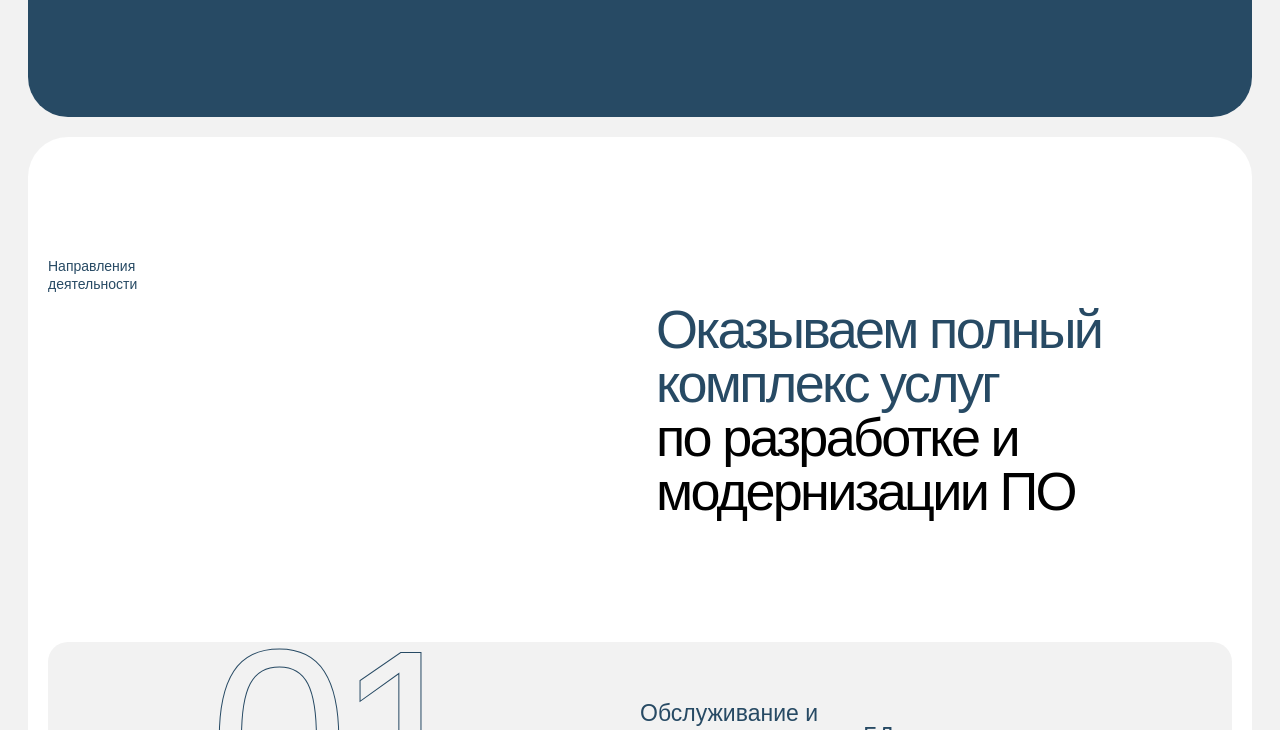
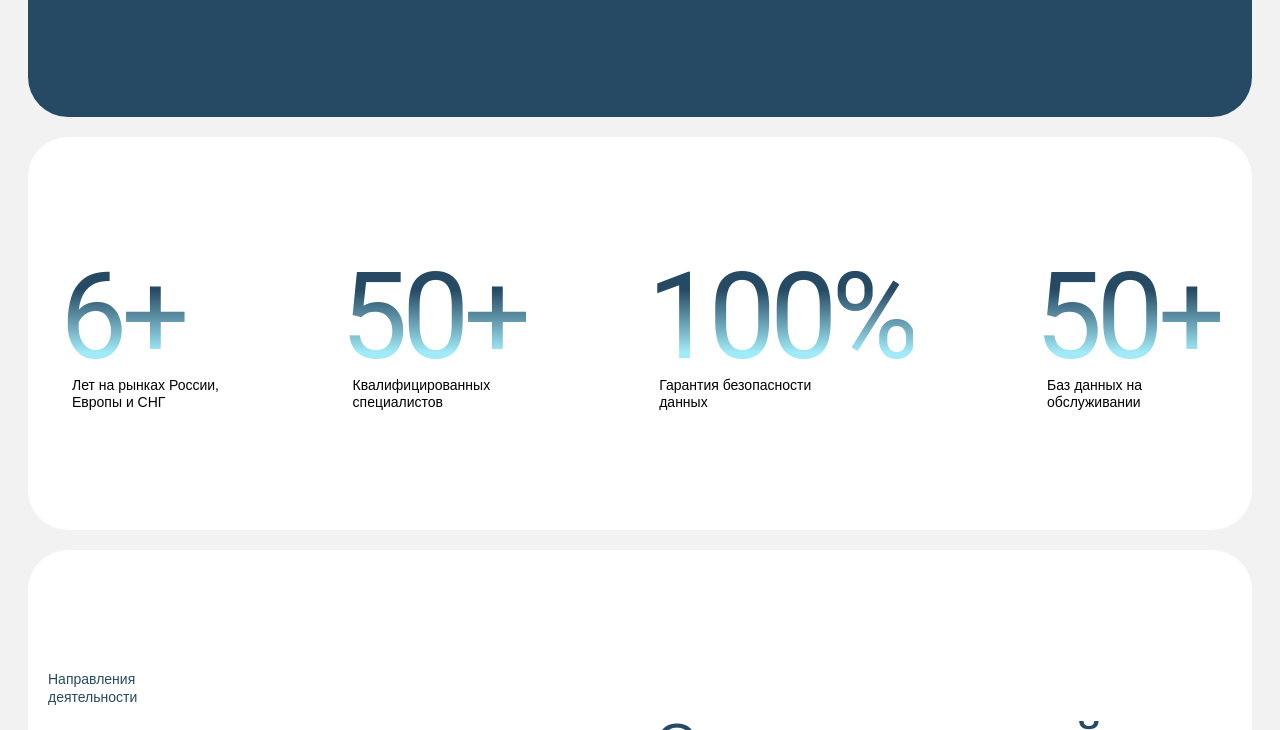
Before and after one commit to Exiragor/mir-dit, a website built with Vite: page index.html in a window 1280 px wide. Shown: the part 671-1401 px from the top of the page. Built offline with nearby package versions, Linux system fonts and the light colour scheme.

Commit message:
feat: add stats block

```diff
--- a/index.html
+++ b/index.html
@@ -42,6 +42,32 @@
             <img class="header__image header__image--desktop" src="/ball.png" alt="Ball" />
         </div>
     </header>
+
+    <section class="stats section section--white">
+  <div class="stats__container container">
+    <div class="stats__grid">
+      <div class="stats__item">
+        <div class="stats__number font-roboto text-gradient t-3 bg-clip-text text-transparent">6+</div>
+        <div class="stats__text t-2">Лет на рынках России, <br />Европы и СНГ</div>
+      </div>
+
+      <div class="stats__item">
+        <div class="stats__number font-roboto text-gradient t-3 bg-clip-text text-transparent">50+</div>
+        <div class="stats__text t-2">Квалифицированных <br />специалистов</div>
+      </div>
+
+      <div class="stats__item">
+        <div class="stats__number font-roboto text-gradient t-3 bg-clip-text text-transparent">100%</div>
+        <div class="stats__text t-2">Гарантия безопасности <br />данных</div>
+      </div>
+
+      <div class="stats__item">
+        <div class="stats__number font-roboto text-gradient t-3 bg-clip-text text-transparent">50+</div>
+        <div class="stats__text t-2">Баз данных на <br />обслуживании</div>
+      </div>
+    </div>
+  </div>
+</section>
 
    <section class="activities section section--white">
   <div class="activities__container container">
--- a/src/style.css
+++ b/src/style.css
@@ -111,9 +111,15 @@ body {
 }
 
 .t-2 {
-  font-size: 14px;
+  font-size: 12px;
   line-height: 120%;
   font-weight: 300;
+}
+
+@media (min-width: 768px) {
+  .t-2 {
+    font-size: 14px;
+  }
 }
 
 .t-3 {
@@ -399,7 +405,6 @@ body {
 
 /* Блок stats */
 .stats {
-  composes: section section--white;
   padding: 5rem 1.25rem;
 }
 
@@ -418,7 +423,8 @@ body {
 .stats__grid {
   display: grid;
   grid-template-columns: repeat(2, 1fr);
-  gap: 1rem;
+  column-gap: 1rem;
+  row-gap: 4rem;
 }
 
 @media (min-width: 1024px) {
@@ -456,19 +462,13 @@ body {
   -webkit-background-clip: text;
   background-clip: text;
   -webkit-text-fill-color: transparent;
-  font-size: 120px;
-  line-height: 100%;
-  font-weight: 400;
-  letter-spacing: -0.05em;
 }
 
 .stats__text {
-  font-size: 14px;
-  line-height: 120%;
-  margin-left: 0.75rem;
-}
-
-@media (min-width: 1024px) {
+  margin-left: 0.25rem;
+}
+
+@media (min-width: 768px) {
   .stats__text {
     margin-left: 0.75rem;
   }
@@ -729,10 +729,6 @@ body {
 }
 
 /* Блок activities */
-.activities {
-  composes: section section--white;
-}
-
 .activities__container {
   padding: 0 0.5rem;
 }
@@ -804,7 +800,7 @@ body {
   display: flex;
   align-items: center;
   overflow: hidden;
-  min-height: 3.5rem;
+  min-height: 4.688rem;
 }
 
 @media (min-width: 768px) {
@@ -837,7 +833,13 @@ body {
 
 .activities__content {
   flex: 1;
-  padding: 1rem;
+  padding: 0.625rem;
+}
+
+@media (min-width: 768px) {
+  .activities__content {
+    padding: 1rem;
+  }
 }
 
 /* Блок development */
```
